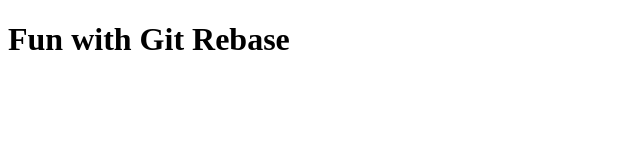
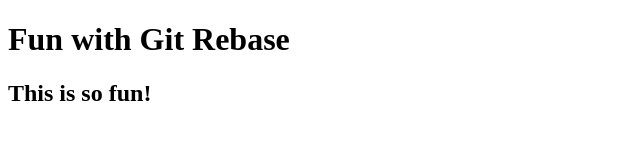
Before and after one commit to jduell12/Rebase_example, a plain HTML site: page index.html in a window 1280 px wide. Shown: the whole page, without its empty margins (0-640 px from the left). Drawn offline with Linux system fonts and the light colour scheme.

Commit message:
Added subheader to index.html

```diff
--- a/index.html
+++ b/index.html
@@ -10,6 +10,7 @@
 
 <body>
     <h1>Fun with Git Rebase</h1>
+    <h2>This is so fun!</h2>
 </body>
 
 </html>
```
